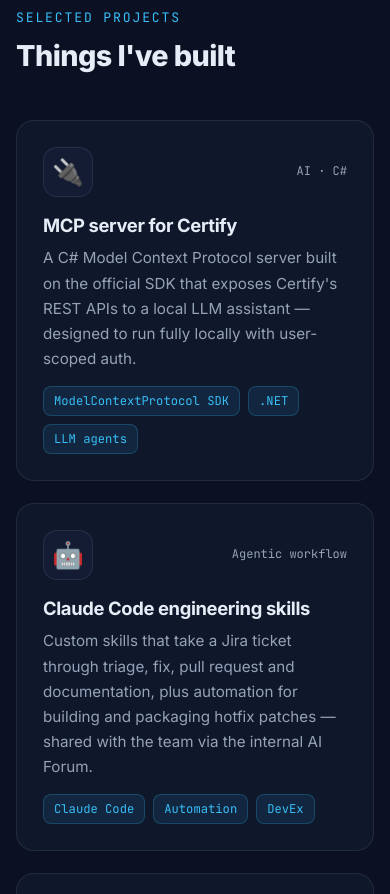
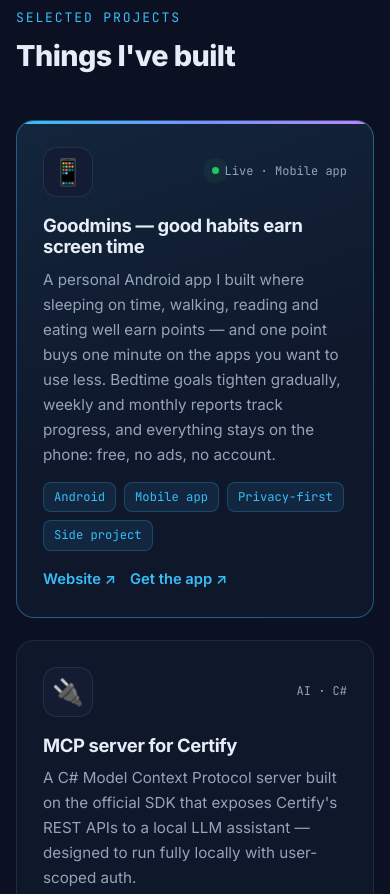
Before and after one commit to binayakpurohit/binayakpurohit.github.io, a plain HTML site: page index.html in a window 390 px wide. Shown: the part 8520-9414 px from the top of the page. Drawn offline with Linux system fonts and the light colour scheme.

Commit message:
Feature Goodmins app in projects; remove Leadicons card
Leadicons is no longer hosted. Goodmins is live on the PhonePe Appstore and
links to its site and store listing.

```diff
--- a/assets/css/styles.css
+++ b/assets/css/styles.css
@@ -280,3 +280,9 @@ ul, ol { margin: 0; padding: 0; list-style: none; }
 .rise--d1 { animation-delay: .15s; }
 .rise--d2 { animation-delay: .3s; }
 @keyframes rise { from { opacity: 0; transform: translateY(24px); } to { opacity: 1; transform: none; } }
+
+/* Featured project + links */
+.project--featured { border-color: color-mix(in srgb, var(--accent) 40%, transparent); background: linear-gradient(160deg, color-mix(in srgb, var(--accent) 9%, var(--surface)) 0%, var(--surface) 60%); }
+.project--featured::before { transform: scaleX(1); }
+.live-dot { display: inline-block; width: 7px; height: 7px; margin-right: 6px; border-radius: 50%; background: #22c55e; vertical-align: 1px; animation: pulse 2s infinite; }
+.project__links { display: flex; flex-wrap: wrap; gap: 14px; margin-top: 16px; font-weight: 600; font-size: .92rem; }
--- a/index.html
+++ b/index.html
@@ -234,6 +234,16 @@
           <h2>Things I've built</h2>
         </header>
         <div class="projects">
+          <article class="project project--featured reveal">
+            <div class="project__top"><span class="project__icon" aria-hidden="true">📱</span><span class="project__tag"><span class="live-dot" aria-hidden="true"></span>Live · Mobile app</span></div>
+            <h3>Goodmins — good habits earn screen time</h3>
+            <p>A personal Android app I built where sleeping on time, walking, reading and eating well earn points — and one point buys one minute on the apps you want to use less. Bedtime goals tighten gradually, weekly and monthly reports track progress, and everything stays on the phone: free, no ads, no account.</p>
+            <ul class="tags"><li>Android</li><li>Mobile app</li><li>Privacy-first</li><li>Side project</li></ul>
+            <div class="project__links">
+              <a href="https://goodmins.github.io/" target="_blank" rel="noopener">Website ↗</a>
+              <a href="https://www.phonepeappstore.com/apps/productivity/goodmins/app.goodmins/" target="_blank" rel="noopener">Get the app ↗</a>
+            </div>
+          </article>
           <article class="project reveal">
             <div class="project__top"><span class="project__icon" aria-hidden="true">🔌</span><span class="project__tag">AI · C#</span></div>
             <h3>MCP server for Certify</h3>
@@ -257,12 +267,6 @@
             <h3>.NET 8 → .NET 10 migration tooling</h3>
             <p>Compatibility analysis for third-party SAP connectors, a rollForward strategy, and PowerShell tooling that patches runtime configs at customer sites.</p>
             <ul class="tags"><li>.NET 10</li><li>PowerShell</li><li>SAP</li></ul>
-          </article>
-          <article class="project reveal">
-            <div class="project__top"><span class="project__icon" aria-hidden="true">🗳️</span><span class="project__tag">Full stack</span></div>
-            <h3>Leadicons — online polling system</h3>
-            <p>React voting UI with animations, charts and filters; Spring Boot backend with role-based auth and an IP-based validation algorithm that cut duplicate votes by <strong>80%</strong>. Hosted on AWS EC2/S3 with CloudWatch at 99.9% uptime over 10,000+ records.</p>
-            <ul class="tags"><li>React</li><li>Spring Boot</li><li>MySQL</li><li>AWS</li></ul>
           </article>
           <article class="project reveal">
             <div class="project__top"><span class="project__icon" aria-hidden="true">🧪</span><span class="project__tag">AI · Testing</span></div>
```
